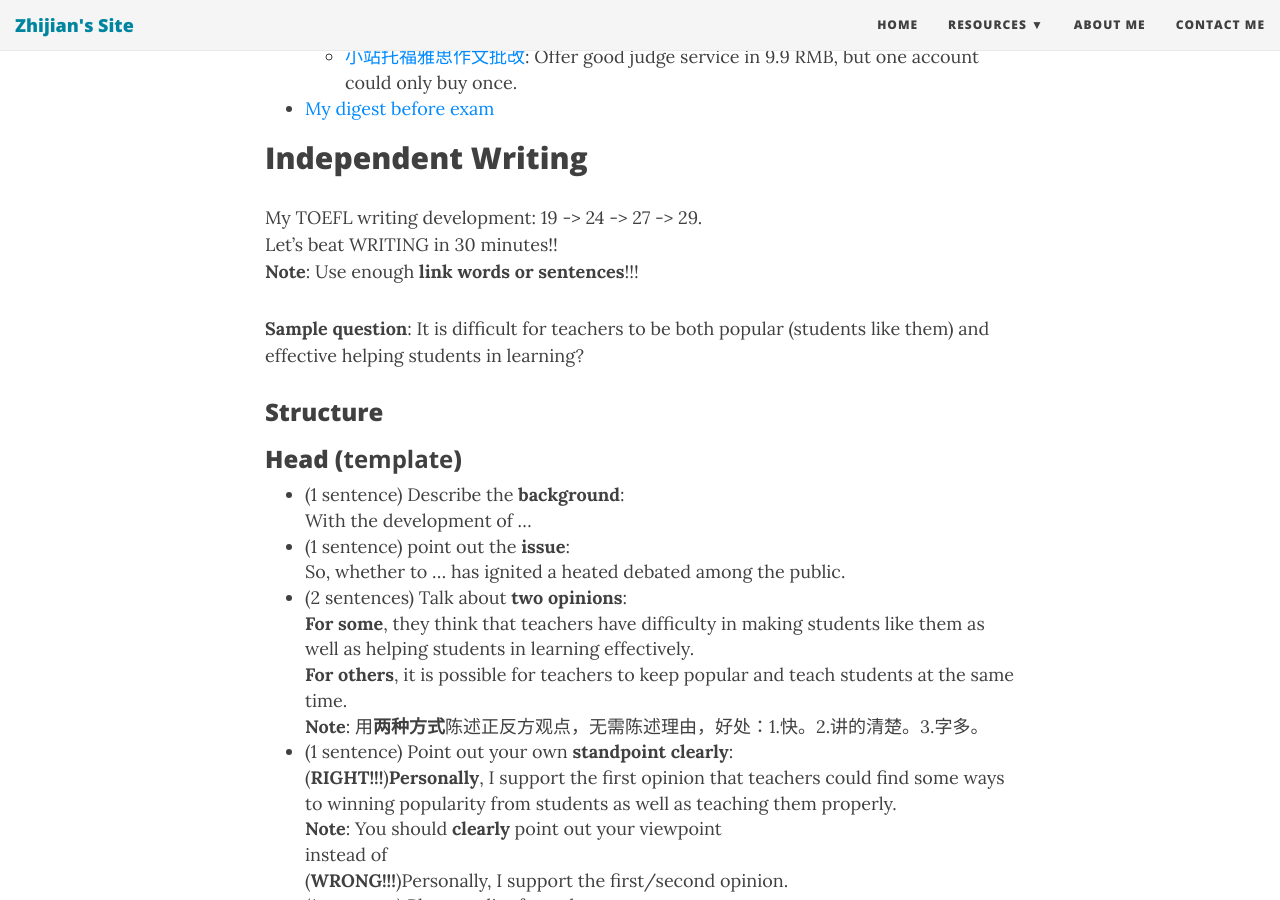
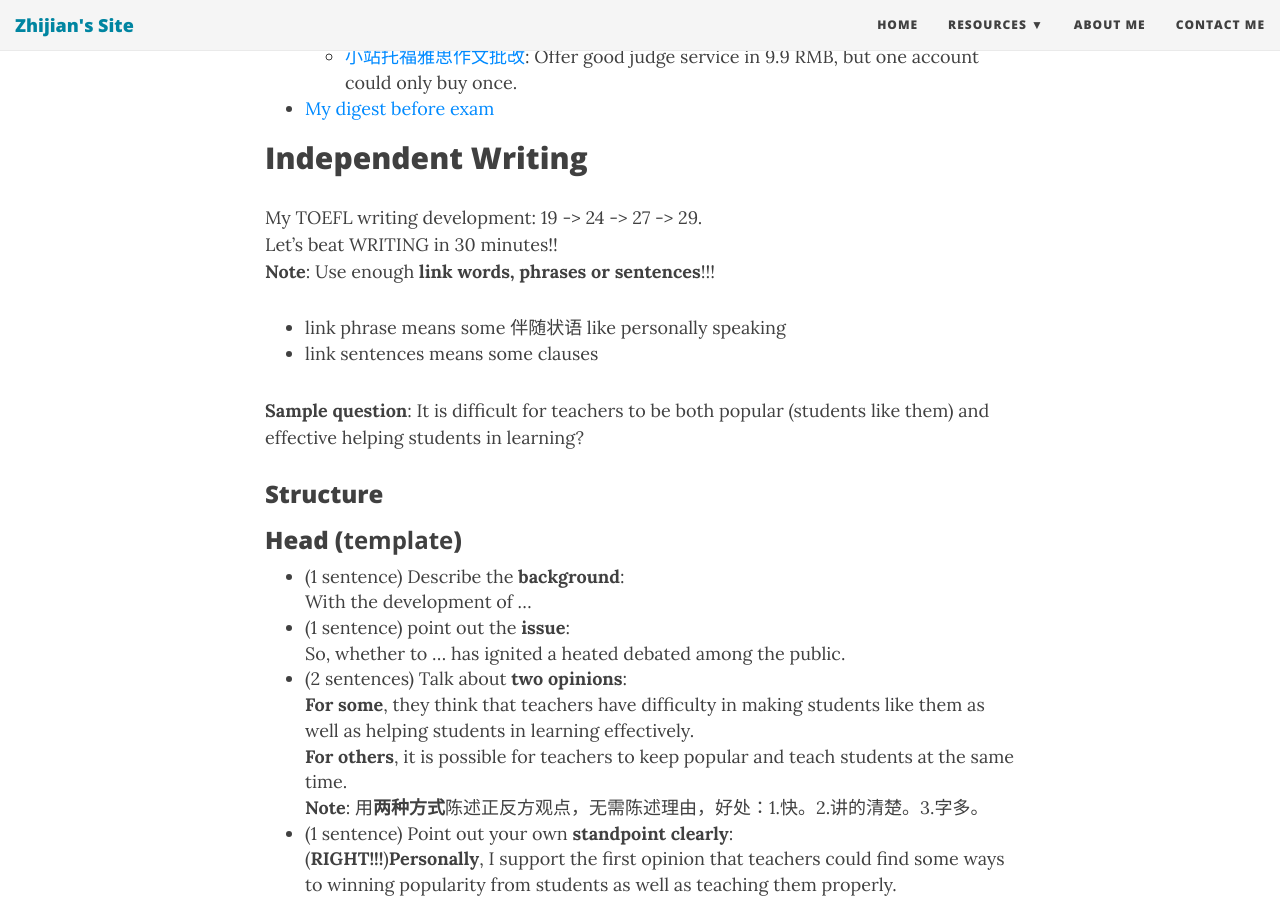
Before and after one commit to softwarelight/ZhijianJiang, a Jekyll site: the page built from _posts/fly_overseas/2016-09-24-TOEFL-Experience.md, in a window 1280 px wide and 900 px high, scrolled down 840 px. Built offline with Jekyll 4.4.1, drawn with Linux system fonts in a browser that asks for light colours; nearby versions of some CDN libraries; comment, search, counter and statistics services are not loaded.

Commit message:
add explanation of link sentences

```diff
--- a/_posts/fly_overseas/2016-09-24-TOEFL-Experience.md
+++ b/_posts/fly_overseas/2016-09-24-TOEFL-Experience.md
@@ -26,7 +26,9 @@ After struggling with TOEFL four times, from 78 to 106, maybe some of my ideas a
 ## Independent Writing
 My TOEFL writing development: 19 -> 24 -> 27 -> 29.
 Let's beat WRITING in 30 minutes!!
-**Note**: Use enough **link words or sentences**!!!
+**Note**: Use enough **link words, phrases or sentences**!!!
+* link phrase means some 伴随状语 like personally speaking
+* link sentences means some clauses
 
 **Sample question**: It is difficult for teachers to be both popular (students like them) and effective helping students in learning?
 
```
